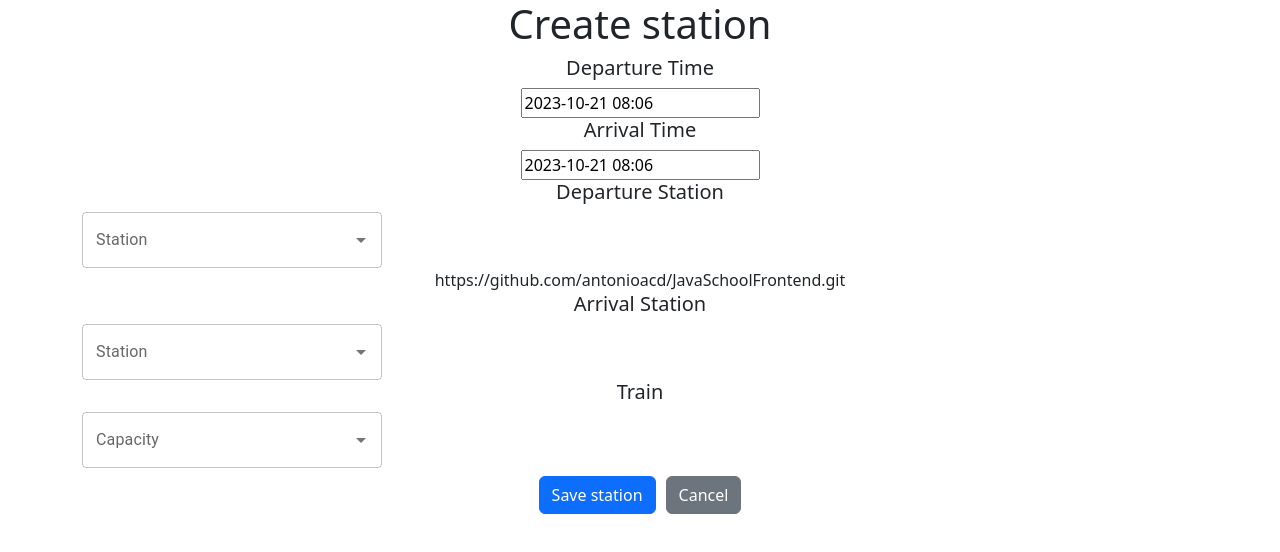
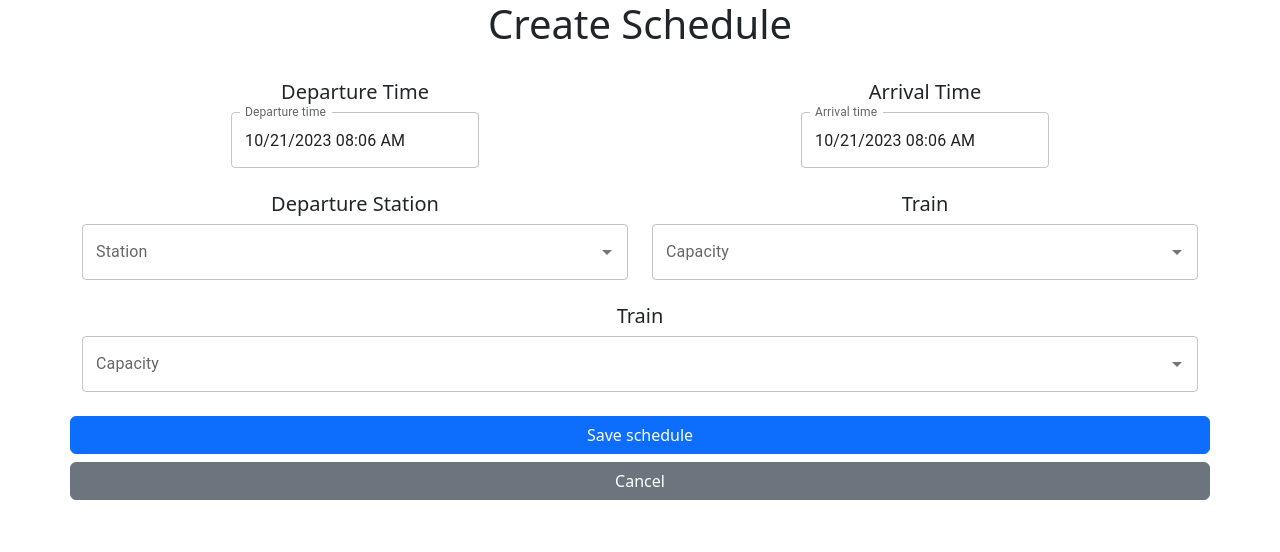
Before and after one commit to antonioacd/JavaSchoolFrontend, a React (Create React App) app: page /create-schedule in a window 1280 px wide. Shown: the top 552 px of the page. Built offline with nearby package versions, Linux system fonts and the light colour scheme; no server answers.

Commit message:
update create cchedule component

```diff
--- a/package.json
+++ b/package.json
@@ -6,13 +6,17 @@
     "@emotion/react": "^11.11.1",
     "@emotion/styled": "^11.11.0",
     "@mui/icons-material": "^5.14.14",
+    "@mui/lab": "^5.0.0-alpha.149",
     "@mui/material": "^5.14.14",
+    "@mui/x-date-pickers": "^6.16.3",
     "@testing-library/jest-dom": "^5.17.0",
     "@testing-library/react": "^13.4.0",
     "@testing-library/user-event": "^13.5.0",
     "axios": "^1.5.1",
     "bootstrap": "^5.3.2",
     "date-fns": "^2.30.0",
+    "date-fns-tz": "^2.0.0",
+    "dayjs": "^1.11.10",
     "react": "^18.2.0",
     "react-bootstrap": "^2.9.0",
     "react-datepicker": "^4.21.0",
--- a/src/components/ComboBox/ComboBoxStations.jsx
+++ b/src/components/ComboBox/ComboBoxStations.jsx
@@ -8,7 +8,6 @@ function ComboBoxStations({ options, onSelect }) {
       id="combo-box-demo"
       options={options}
       getOptionLabel={(option) => option.name}
-      style={{ width: 300 }}
       renderInput={(params) => <TextField {...params} label="Station" />}
       onChange={(event, value) => onSelect(value)}
     />
--- a/src/components/ComboBox/ComboBoxTrains.jsx
+++ b/src/components/ComboBox/ComboBoxTrains.jsx
@@ -8,7 +8,6 @@ function ComboBoxTrains({ options, onSelect }) {
       id="combo-box-demo"
       options={options}
       getOptionLabel={(option) => option.seats}
-      style={{ width: 300 }}
       renderInput={(params) => <TextField {...params} label="Capacity" />}
       onChange={(event, value) => onSelect(value)}
     />
--- /dev/null
+++ b/src/components/CreateScheduleComponent/CreateScheduleComponent.css
@@ -0,0 +1,3 @@
+.custom-selector {
+    width: 100px;
+}
--- a/src/components/CreateScheduleComponent/CreateScheduleComponent.jsx
+++ b/src/components/CreateScheduleComponent/CreateScheduleComponent.jsx
@@ -2,22 +2,22 @@ import React, { useState, useEffect } from 'react';
 import { useNavigate } from 'react-router-dom';
 import ScheduleService from '../../services/ScheduleService';
 import Alert from 'react-bootstrap/Alert';
-import DatePicker from 'react-datepicker';
 import 'react-datepicker/dist/react-datepicker.css';
-import { format } from 'date-fns';
 import StationService from '../../services/StationService';
-import AutocompleteComponent from '../AutocompleteComponent/AutocompleteComponent';
 import TrainService from '../../services/TrainService';
 import ComboBoxTrains from '../ComboBox/ComboBoxTrains';
 import ComboBoxStations from '../ComboBox/ComboBoxStations';
+import { AdapterDayjs } from '@mui/x-date-pickers/AdapterDayjs';
+import { LocalizationProvider } from '@mui/x-date-pickers/LocalizationProvider';
+import { DateTimePicker } from '@mui/x-date-pickers/DateTimePicker';
+import dayjs from 'dayjs';
+import './CreateScheduleComponent.css';
 
 /**
- *
- * @returns
+ * Component for creating a schedule.
  */
 function CreateScheduleComponent() {
-    const [state, setState] = useState(
-        {
+    const [state, setState] = useState({
         "departureTime": "",
         "arrivalTime": "",
         "occupiedSeats": "0",
@@ -35,168 +35,158 @@ function CreateScheduleComponent() {
             "id": 0,
             "seats": ""
         }
-        }
-    );
+    });
 
     // Init the navigate variable
     const navigate = useNavigate();
-
 
     // Set the states of alerts
     const [showSuccessAlert, setShowSuccessAlert] = useState(false);
     const [showErrorAlert, setShowErrorAlert] = useState(false);
 
-    const [selectedDepartureDate, setSelectedDepartureDate] = useState(new Date());
-    const [selectedArrivalDate, setSelectedArrivalDate] = useState(new Date());
+    const [errorMessage, setErrorMessage] = useState("");
+
+    const [selectedDepartureDate, setSelectedDepartureDate] = useState(dayjs());
+    const [selectedArrivalDate, setSelectedArrivalDate] = useState(dayjs());
 
     const [departureStationList, setDepartureStationList] = useState([]);
-    const [departureStationNameList, setDepartureStationNameList] = useState([]);
-
     const [arrivalStationList, setArrivalStationList] = useState([]);
-
-    const [trainSeatsList, setTrainNameList] = useState([]);
     const [trainList, setTrainList] = useState([]);
 
     useEffect(() => {
-        // You can fetch the data and update departureStationList here
+        // Fetch the data and update departureStationList here
         StationService.getStations().then((res) => {
             const updatedDepartureStationList = res.data;
             setDepartureStationList(updatedDepartureStationList);
-
-            console.log("Lista estaciones", updatedDepartureStationList);
-
-            updatedDepartureStationList.forEach(station => {
-                console.log(station.name);
-                departureStationNameList.push(station.name);
         });
 
-            console.log(departureStationNameList);
-        });
-
-        // You can fetch the data and update departureStationList here
+        // Fetch the data and update departureStationList here
         TrainService.getTrains().then((res) => {
             const updatedTrainList = res.data;
             setTrainList(updatedTrainList);
-
-            updatedTrainList.forEach(train => {
-                trainSeatsList.push(train.seats);
         });
-        });
-
-
     }, []);
 
-
-    const changeDepartureTimeHandler = (date) => {
-        const formattedDate = format(date, "yyyy-MM-dd'T'HH:mm:ss.SSSxxx");
-        setSelectedDepartureDate(date); // Actualiza el estado de la fecha seleccionada
+    /**
+     * Handle the change of departure time.
+     * @param {object} newDate - The new departure time.
+     */
+    const changeDepartureTimeHandler = (newDate) => {
+        const formattedDate = newDate.format("YYYY-MM-DDTHH:mm:ss.SSSZ");
+        setSelectedDepartureDate(newDate);
         setState({ ...state, departureTime: formattedDate });
     };
 
-    const changeArrivalTimeHandler = (date) => {
-        const formattedDate = format(date, "yyyy-MM-dd'T'HH:mm:ss.SSSxxx");
-        setSelectedArrivalDate(date); // Actualiza el estado de la fecha seleccionada
+    /**
+     * Handle the change of arrival time.
+     * @param {object} newDate - The new arrival time.
+     */
+    const changeArrivalTimeHandler = (newDate) => {
+        const formattedDate = newDate.format("YYYY-MM-DDTHH:mm:ss.SSSZ");
+        setSelectedArrivalDate(newDate);
         setState({ ...state, arrivalTime: formattedDate });
     };
 
-    // Change departureStation whith the user input
+    /**
+     * Handle the change of departure station.
+     * @param {object} selectedDepartureStation - The selected departure station.
+     */
     const changeDepartureStationHandler = (selectedDepartureStation) => {
-
-        if(selectedDepartureStation === null){
+        if (selectedDepartureStation === null) {
             return;
         }
 
         departureStationList.forEach(station => {
-            if(station.id === selectedDepartureStation.id){
-                setState({ ...state, departureStation: station })
+            if (station.id === selectedDepartureStation.id) {
+                setState({ ...state, departureStation: station });
             }
         });
 
-        // You can fetch the data and update departureStationList here
+        // Fetch the data and update departureStationList here
         StationService.getStations().then((res) => {
             const updatedArrivalStationList = res.data;
             setArrivalStationList(updatedArrivalStationList);
-
-            console.log("Lista estaciones", updatedArrivalStationList);
-
-            updatedArrivalStationList.forEach(station => {
-                console.log(station.name);
-                if(station.name === state.departureStation.name){
-                    return;
-                }
-                arrivalStationList.push(station);
-            });
-
-            //console.log(arrivalStationNameList);
         });
     };
 
-    // Change arrivalStation whith the user input
+    /**
+     * Handle the change of arrival station.
+     * @param {object} selectedArrivalStation - The selected arrival station.
+     */
     const changeArrivalStationHandler = (selectedArrivalStation) => {
-
-        if(selectedArrivalStation === null){
+        if (selectedArrivalStation === null) {
             return;
         }
 
         arrivalStationList.forEach(station => {
-            if(station.id === selectedArrivalStation.id){
-                setState({ ...state, arrivalStation: station })
+            if (station.id === selectedArrivalStation.id) {
+                setState({ ...state, arrivalStation: station });
             }
         });
     };
 
+    /**
+     * Handle the change of the selected train.
+     * @param {object} selectedTrain - The selected train.
+     */
     const changeTrainHandler = (selectedTrain) => {
-
-        if(selectedTrain === null){
+        if (selectedTrain === null) {
             return;
         }
 
         trainList.forEach(train => {
-            if(train.id === selectedTrain.id){
-                setState({ ...state, train: train })
+            if (train.id === selectedTrain.id) {
+                setState({ ...state, train: train });
             }
         });
     };
 
-    // Go to home page
+    /**
+     * Navigate to the home page.
+     */
     const cancel = () => {
         navigate("/");
     };
 
-
-    // Save the station in the database
+    /**
+     * Save the schedule in the database.
+     * @param {object} event - The event object.
+     */
     const saveSchedule = (event) => {
         event.preventDefault();
-
-        console.log("Schedule",state);
-
-
+        const error = checkState();
 
         // Check if the fields are empty
-        if (checkState() === 1) {
-            return;
-        }
+        if (error) {
+            setErrorMessage(error);
+            setShowSuccessAlert(false);
+            setShowErrorAlert(true);
+        } else {
+            setShowSuccessAlert(true);
+            setShowErrorAlert(false);
 
-        //
+            // Call the save method
             ScheduleService.createSchedule(state)
             .then(response => {
                 if (response.status === 200) {
-                    console.log('Schedule added successfully:', response.data);
                     setShowSuccessAlert(true);
                     setShowErrorAlert(false);
                 } else {
-                    console.error('Error adding station:', response.data);
                     setShowSuccessAlert(false);
                     setShowErrorAlert(true);
                 }
             })
             .catch(error => {
-                console.error('Error adding station:', error);
                 setShowSuccessAlert(false);
                 setShowErrorAlert(true);
             });
+        }
     };
 
+    /**
+     * Check the state for any errors.
+     * @returns {string} - The error message, or an empty string if there are no errors.
+     */
     function checkState() {
         if (state.departureStation.id === "" ||
             state.departureStation.name === "" ||
@@ -208,65 +198,79 @@ function CreateScheduleComponent() {
             state.train.seats === "" ||
             state.departureTime === "" ||
             state.arrivalTime === "") {
-            setShowSuccessAlert(false);
-            setShowErrorAlert(true);
-            return 1;
+            return "Please fill in all fields.";
         }
-        return 0;
+
+        if (dayjs().isBefore(dayjs())) {
+            return "";
+        }
+
+        if (selectedArrivalDate.isBefore(selectedDepartureDate)) {
+            return "The arrival time cannot be before the departure time.";
+        }
+
+        return "";
     }
 
     return (
         <div className="container">
             <div className="row justify-content-center">
-                <h1 className='text-center'>Create station</h1>
+                <h1 className="text-center">Create Schedule</h1>
             </div>
 
-            <div className='card-body'>
-                <form>
-                    <div className="form-group">
+            <div className="row mt-4">
+                <div className="col">
                     <h5>Departure Time</h5>
-                        <DatePicker
-                            selected={selectedDepartureDate}
+                <LocalizationProvider dateAdapter={AdapterDayjs}>
+                    <DateTimePicker
+                        label="Departure time"
+                        value={dayjs(selectedDepartureDate)}
                         onChange={changeDepartureTimeHandler}
-                            showTimeSelect
-                            dateFormat="yyyy-MM-dd HH:mm" // Formato de fecha y hora
                     />
+              </LocalizationProvider>
+            </div>
+
+            <div className="col">
                 <h5>Arrival Time</h5>
-                        <DatePicker
-                            selected={selectedArrivalDate}
+                <LocalizationProvider dateAdapter={AdapterDayjs}>
+                    <DateTimePicker
+                        label="Arrival time"
+                        value={dayjs(selectedArrivalDate)}
                         onChange={changeArrivalTimeHandler}
-                            showTimeSelect
-                            dateFormat="yyyy-MM-dd HH:mm" // Formato de fecha y hora
                     />
+                </LocalizationProvider>
+            </div>
+
+          </div>
+
+          <div className="row mt-4">
+                <div className="col custom-selector">
                     <h5>Departure Station</h5>
                     <ComboBoxStations options={departureStationList} onSelect={changeDepartureStationHandler} />
-                        https://github.com/antonioacd/JavaSchoolFrontend.git                  <h5>Arrival Station</h5>
-                        <ComboBoxStations options={arrivalStationList} onSelect={changeArrivalStationHandler} />
+                </div>
+                <div className="col custom-selector-train">
                     <h5>Train</h5>
                     <ComboBoxTrains options={trainList} onSelect={changeTrainHandler} />
                 </div>
+            </div>
 
-                    <div className='justify-content-around mt-2'>
-                        <button
-                            type="button"
-                            className="btn btn-primary"
-                            onClick={saveSchedule}
-                        >
-                            Save station
+          <div className="row mt-4">
+            <div className="col custom-selector">
+              <h5>Train</h5>
+              <ComboBoxTrains options={trainList} onSelect={changeTrainHandler} />
+            </div>
+          </div>
+
+          <div className="row mt-4 justify-content-between">
+            <button type="button" className="btn btn-primary" onClick={saveSchedule}>
+              Save schedule
             </button>
-                        <button
-                            type="button"
-                            className="btn btn-secondary"
-                            onClick={cancel}
-                            style={{ marginLeft: "10px" }}
-                        >
+            <button type="button" className="btn btn-secondary mt-2" onClick={cancel}>
               Cancel
             </button>
           </div>
-                </form>
-            </div>
 
-            <div className="alert-container">
+          <div className="alert-container mt-4">
             {showSuccessAlert && (
               <Alert variant="success" onClose={() => setShowSuccessAlert(false)} dismissible className="bottom-alert">
                 Schedule added successfully.
@@ -275,7 +279,7 @@ function CreateScheduleComponent() {
 
             {showErrorAlert && (
               <Alert variant="danger" onClose={() => setShowErrorAlert(false)} dismissible className="bottom-alert">
-                        Error adding station. Please try again.
+                {errorMessage || "Error adding schedule. Please try again."}
               </Alert>
             )}
           </div>
```
Also changed, not shown: src/components/CreateScheduleComponent/CreateScheduleCompoent.css (deleted), 1 other file (tests, documents, lock files or other folders). Lines whose indentation alone changed are shown as unchanged.
